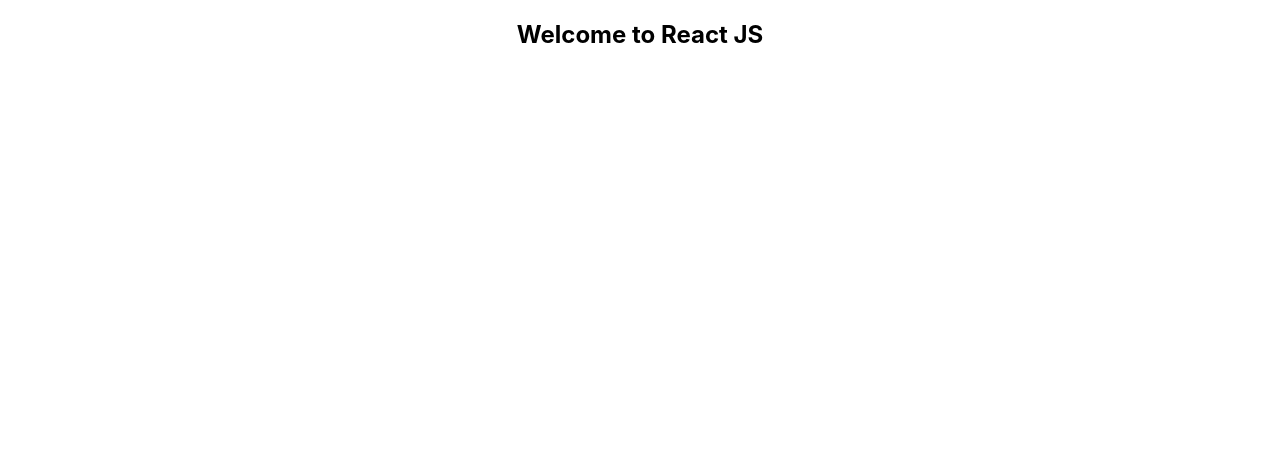
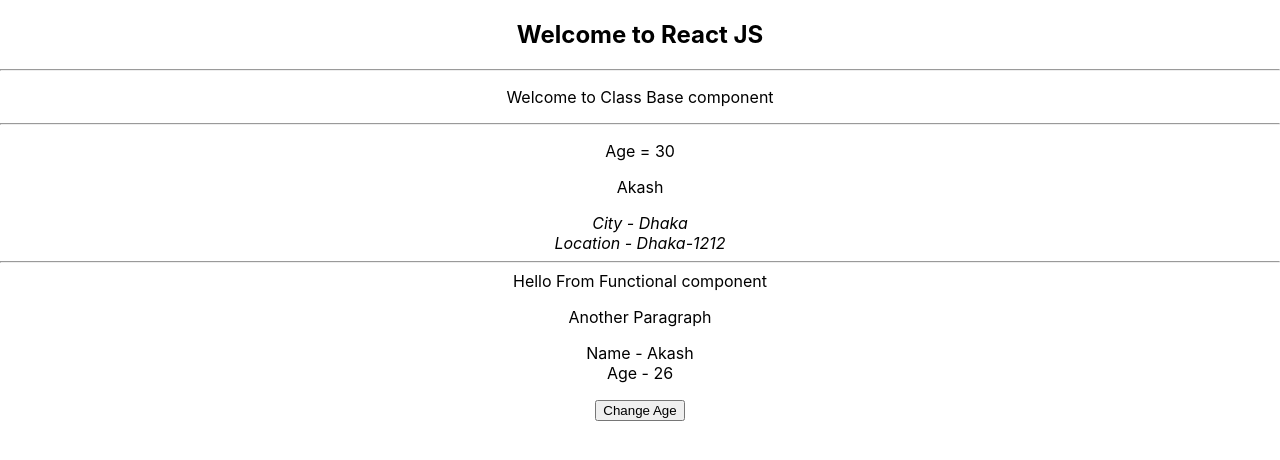
Before and after one commit to superdev905/React-Crash-Course, a React (Create React App) app: page / in a window 1280 px wide. Shown: the top 460 px of the page. Built offline with nearby package versions, Linux system fonts and the light colour scheme.

Commit message:
Added Classbase and functional component in React

```diff
--- a/src/App.js
+++ b/src/App.js
@@ -1,9 +1,14 @@
 import './App.css';
+import HelloClass from './components/HelloClass';
+import HelloFunc from './components/HelloFunc';
 
 function App() {
   return (
     <div className="App">
       <h2>Welcome to React JS</h2>
+      <hr />
+      <HelloClass />
+      <HelloFunc />
     </div>
   );
 }
--- /dev/null
+++ b/src/components/HelloClass.js
@@ -0,0 +1,46 @@
+// imr cmd
+import React, { Component } from 'react';
+
+// cc cmd
+class HelloClass extends Component {
+
+    state = {
+        age: 25,
+        name: "Akash",
+        address: {
+            city: "Dhaka",
+            location: "Dhaka-1212"
+        }
+    }
+
+    // cdm cmd
+    componentDidMount() {
+        console.log(`cdm()`)
+        // alert('Hello From cdm')
+        this.setState({
+            age: 30
+        });
+
+        // Call the server api's here...
+        // axios.get('')
+    }
+
+
+    render() {
+        console.log(`render()`)
+        return (
+            <div>
+                <p>Welcome to Class Base component</p>
+                <hr />
+                <p>Age = {this.state.age}</p>
+                <p>{this.state.name}</p>
+                <address>
+                    City - {this.state.address.city} <br />
+                    Location - {this.state.address.location} <br />
+                </address>
+            </div>
+        )
+    }
+}
+
+export default HelloClass;
--- /dev/null
+++ b/src/components/HelloFunc.js
@@ -0,0 +1,24 @@
+//imr cmd
+import React, { useState } from 'react';
+
+// sfc cmd
+function HelloFunc() {
+
+    const [name, setName] = useState("Akash");
+    const [age, setAge] = useState(26);
+
+    return (
+        <div>
+            <hr />
+            Hello From Functional component
+            <p>Another Paragraph</p>
+            <p>
+                Name - {name} <br />
+                Age - {age}
+            </p>
+            <button onClick={() => setAge(40)}>Change Age</button>
+        </div>
+    )
+}
+
+export default HelloFunc;
```
